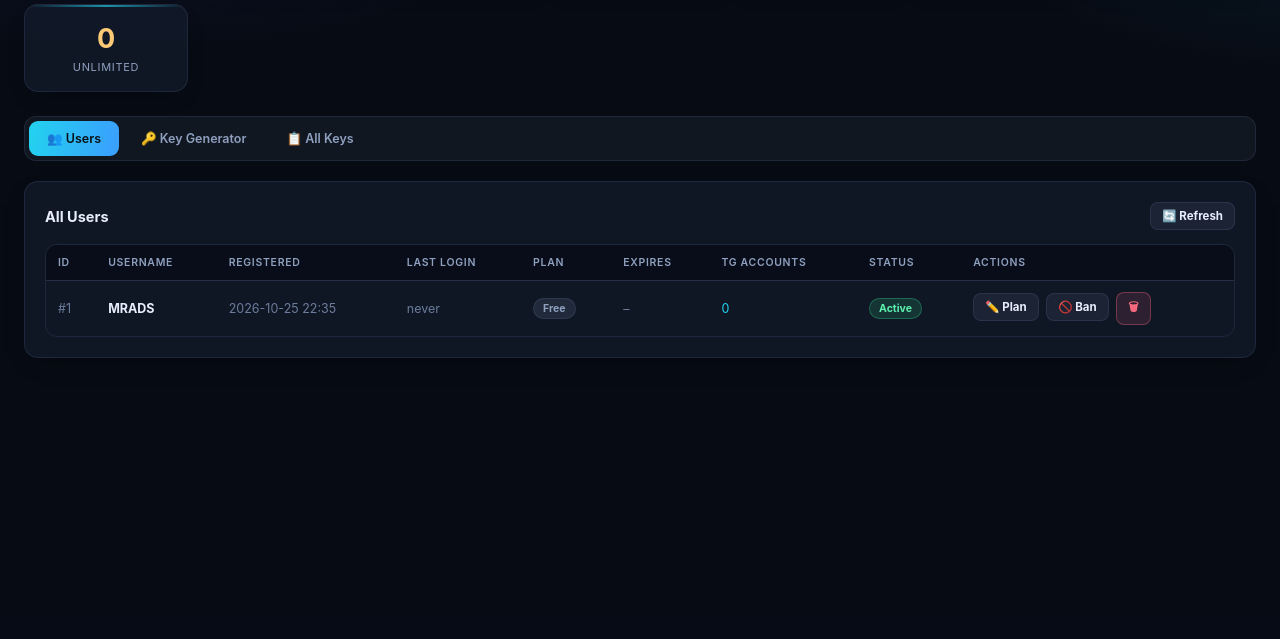
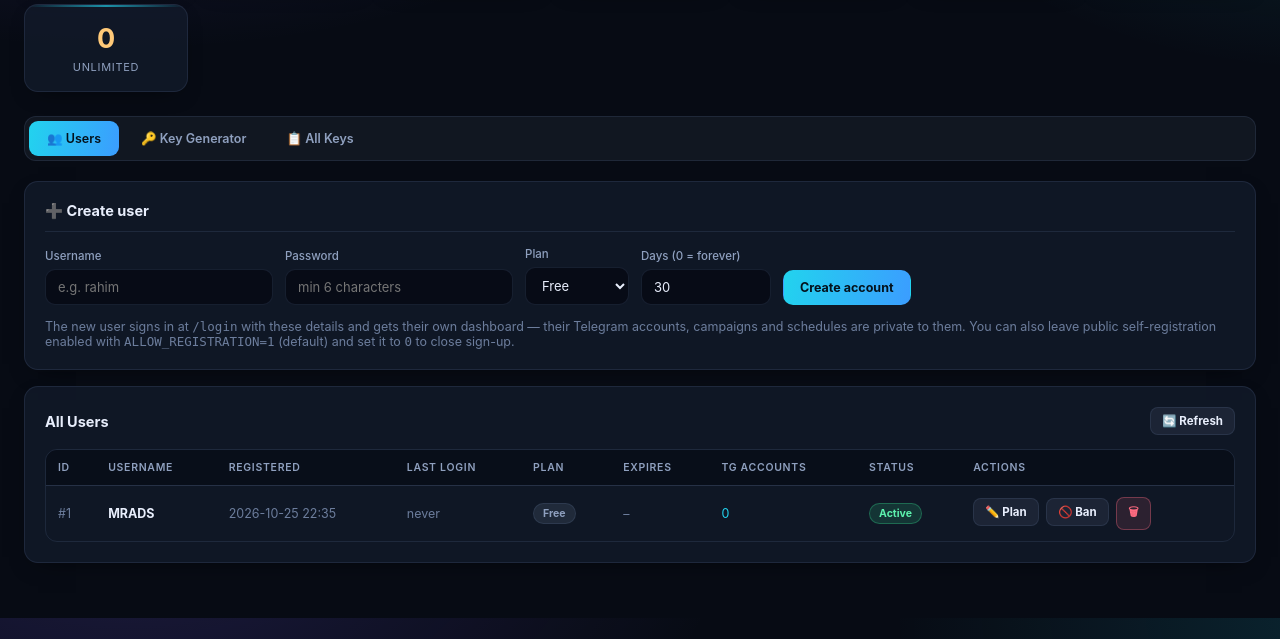
Before and after one commit to theraseldev/telegram-automation, a Flask app: page /admin in a window 1280 px wide. Shown: the part 182-821 px from the top of the page. Before the commit the page ends 540 px from the top, so only its background shows below. Run offline with Flask 3, Linux system fonts and the light colour scheme; a user stored in the database is signed in; data comes from the database, SQL or seed files in the repository; data that the repository does not hold is empty; some libraries are stand-ins or nearby versions.

Commit message:
Update MR ADS dashboard: user login/register page, admin create-user, messaging tools and auto video poster fixes

```diff
--- a/templates/admin.html
+++ b/templates/admin.html
@@ -151,6 +151,40 @@ tr:hover td{background:rgba(34,211,238,.045)}
   <!-- USERS TAB -->
   <div class="tab-content active" id="tab-users">
     <div class="alert" id="userAlert"></div>
+
+    <div class="card">
+      <h3>➕ Create user</h3>
+      <div class="form-row">
+        <div class="form-group">
+          <label>Username</label>
+          <input type="text" id="newUsername" placeholder="e.g. rahim" autocomplete="off">
+        </div>
+        <div class="form-group">
+          <label>Password</label>
+          <input type="text" id="newPassword" placeholder="min 6 characters" autocomplete="off">
+        </div>
+        <div class="form-group">
+          <label>Plan</label>
+          <select id="newPlan">
+            <option value="free">Free</option>
+            <option value="basic">Basic</option>
+            <option value="pro">Pro</option>
+            <option value="unlimited">Unlimited</option>
+          </select>
+        </div>
+        <div class="form-group">
+          <label>Days (0 = forever)</label>
+          <input type="number" id="newPlanDays" value="30" min="0" style="width:130px">
+        </div>
+        <button class="btn btn-primary" onclick="createAdminUser()" id="createUserBtn">Create account</button>
+      </div>
+      <div class="muted" style="font-size:12.5px;margin-top:6px">
+        The new user signs in at <code>/login</code> with these details and gets their own dashboard — their Telegram
+        accounts, campaigns and schedules are private to them. You can also leave public self-registration enabled
+        with <code>ALLOW_REGISTRATION=1</code> (default) and set it to <code>0</code> to close sign-up.
+      </div>
+    </div>
+
     <div class="card">
       <div style="display:flex;align-items:center;justify-content:space-between;gap:10px;flex-wrap:wrap">
         <h3 style="margin:0;border:none;padding:0">All Users</h3>
@@ -320,6 +354,43 @@ async function loadStats() {
   set('sUnlimitedUsers', pc.unlimited || 0);
 }
 
+async function createAdminUser() {
+  const username = (document.getElementById('newUsername').value || '').trim();
+  const password = (document.getElementById('newPassword').value || '').trim();
+  const plan = document.getElementById('newPlan').value;
+  const days = parseInt(document.getElementById('newPlanDays').value || '0', 10) || 0;
+  if (!username || !password) { showAlert('userAlert', 'Username and password are required', 'error'); return; }
+  if (username.length < 3 || password.length < 6) {
+    showAlert('userAlert', 'Username must be 3+ characters and password 6+ characters', 'error');
+    return;
+  }
+  const btn = document.getElementById('createUserBtn');
+  if (btn) btn.disabled = true;
+  try {
+    const d = await adminFetch('/create_user', {
+      method: 'POST',
+      headers: { 'Content-Type': 'application/json', 'X-Requested-With': 'XMLHttpRequest' },
+      body: JSON.stringify({ username: username, password: password })
+    });
+    if (!d.success) { showAlert('userAlert', d.error || 'Could not create the user', 'error'); return; }
+    // Give the account the plan the admin picked (free is the server default).
+    const created = (d.user && d.user.id) ? d.user.id : null;
+    if (created && (plan !== 'free' || days > 0)) {
+      await adminFetch('/set_plan', {
+        method: 'POST',
+        headers: { 'Content-Type': 'application/json', 'X-Requested-With': 'XMLHttpRequest' },
+        body: JSON.stringify({ user_id: created, plan: plan, days: days })
+      });
+    }
+    showAlert('userAlert', '✅ User "' + username + '" created — they can sign in at /login now.', 'success');
+    document.getElementById('newUsername').value = '';
+    document.getElementById('newPassword').value = '';
+    loadUsers();
+  } finally {
+    if (btn) btn.disabled = false;
+  }
+}
+
 async function loadUsers() {
   const tbody = document.getElementById('usersTable');
   tbody.innerHTML = '<tr><td colspan="9" style="text-align:center;padding:22px" class="muted"><span class="spinner"></span> Loading…</td></tr>';
```
